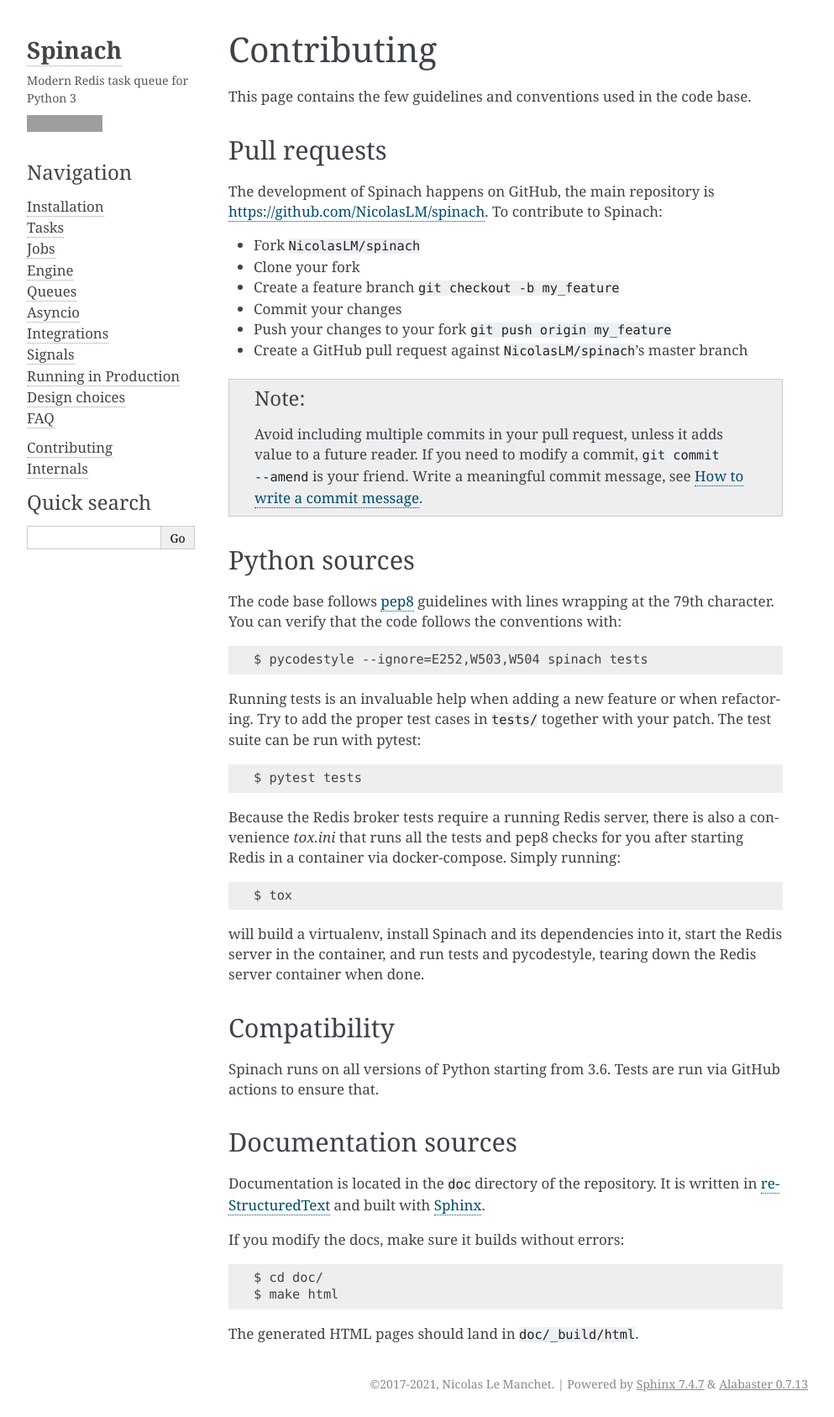
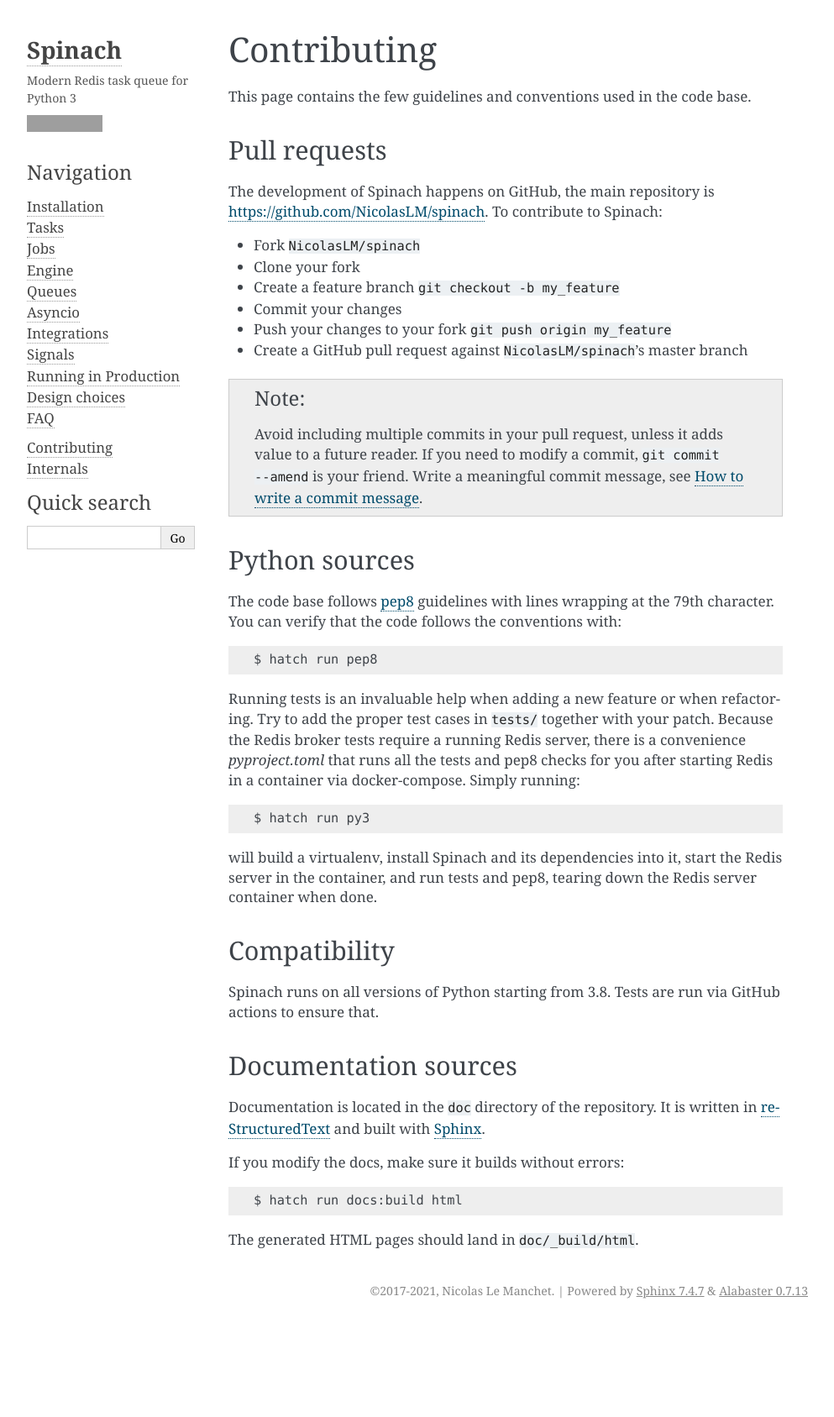
Before and after one commit to NicolasLM/spinach, a Sphinx documentation site: the page built from doc/hacking/contributing.rst, in a window 1280 px wide. Shown: the whole page at 84% size, without its empty margins (148-1141 px from the left). Built offline with Sphinx 7.4.7, drawn with Linux system fonts in a browser that asks for light colours; the version number could not be read and is left out; after the commit the page ends 1576 px from its top, so only the background shows below that; grey boxes are pictures that could not be loaded.

Commit message:
Add a build target for the docs
Generate the documentation with `hatch run docs:build $TYPE`

```diff
--- a/doc/hacking/contributing.rst
+++ b/doc/hacking/contributing.rst
@@ -30,26 +30,22 @@
 The code base follows `pep8 <https://www.python.org/dev/peps/pep-0008/>`_ guidelines with lines
 wrapping at the 79th character. You can verify that the code follows the conventions with::
 
-    $ pycodestyle --ignore=E252,W503,W504 spinach tests
+    $ hatch run pep8
 
 Running tests is an invaluable help when adding a new feature or when refactoring. Try to add the
-proper test cases in ``tests/`` together with your patch. The test suite can be run with pytest::
+proper test cases in ``tests/`` together with your patch.  Because the Redis broker tests require
+a running Redis server, there is a convenience `pyproject.toml` that runs all the tests and pep8
+checks for you after starting Redis in a container via docker-compose.  Simply running::
 
-    $ pytest tests
-
-Because the Redis broker tests require a running Redis server, there is also a convenience
-`tox.ini` that runs all the tests and pep8 checks for you after starting Redis in a container via
-docker-compose.  Simply running::
-
-    $ tox
+    $ hatch run py3
 
 will build a virtualenv, install Spinach and its dependencies into it, start the Redis server in
-the container, and run tests and pycodestyle, tearing down the Redis server container when done.
+the container, and run tests and pep8, tearing down the Redis server container when done.
 
 Compatibility
 -------------
 
-Spinach runs on all versions of Python starting from 3.6. Tests are run via GitHub actions to
+Spinach runs on all versions of Python starting from 3.8. Tests are run via GitHub actions to
 ensure that.
 
 Documentation sources
@@ -61,7 +57,6 @@
 
 If you modify the docs, make sure it builds without errors::
 
-    $ cd doc/
-    $ make html
+    $ hatch run docs:build html
 
 The generated HTML pages should land in ``doc/_build/html``.
```
Also changed, not shown: pyproject.toml (+9 -0 lines).
